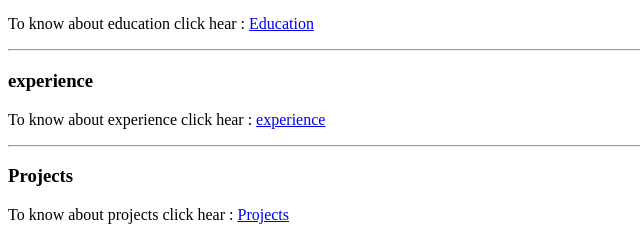
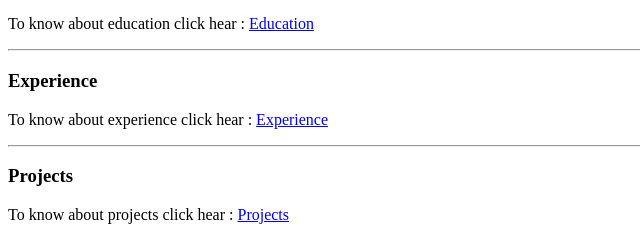
Before and after one commit to omkareshwar9849/HTML, a plain HTML site: page Resume/index.html in a window 1280 px wide. Shown: the part 256-496 px from the top of the page, 0-640 px from the left. Drawn offline with Linux system fonts and the light colour scheme.

Commit message:
Final commit

```diff
--- a/Resume/index.html
+++ b/Resume/index.html
@@ -14,8 +14,8 @@
     <h3>Education</h3>
     <p>To know about education click hear : <a href="/Resume/Education.html">Education</a></p>
     <hr>
-    <h3>experience</h3>
-    <p>To know about experience click hear : <a href="/Resume/experience.html">experience</a></p>
+    <h3>Experience</h3>
+    <p>To know about experience click hear : <a href="/Resume/Experience.html">Experience</a></p>
     <hr>
     <h3>Projects</h3>
     <p>To know about projects click hear : <a href="/Resume/Projects.html">Projects</a></p>
```
